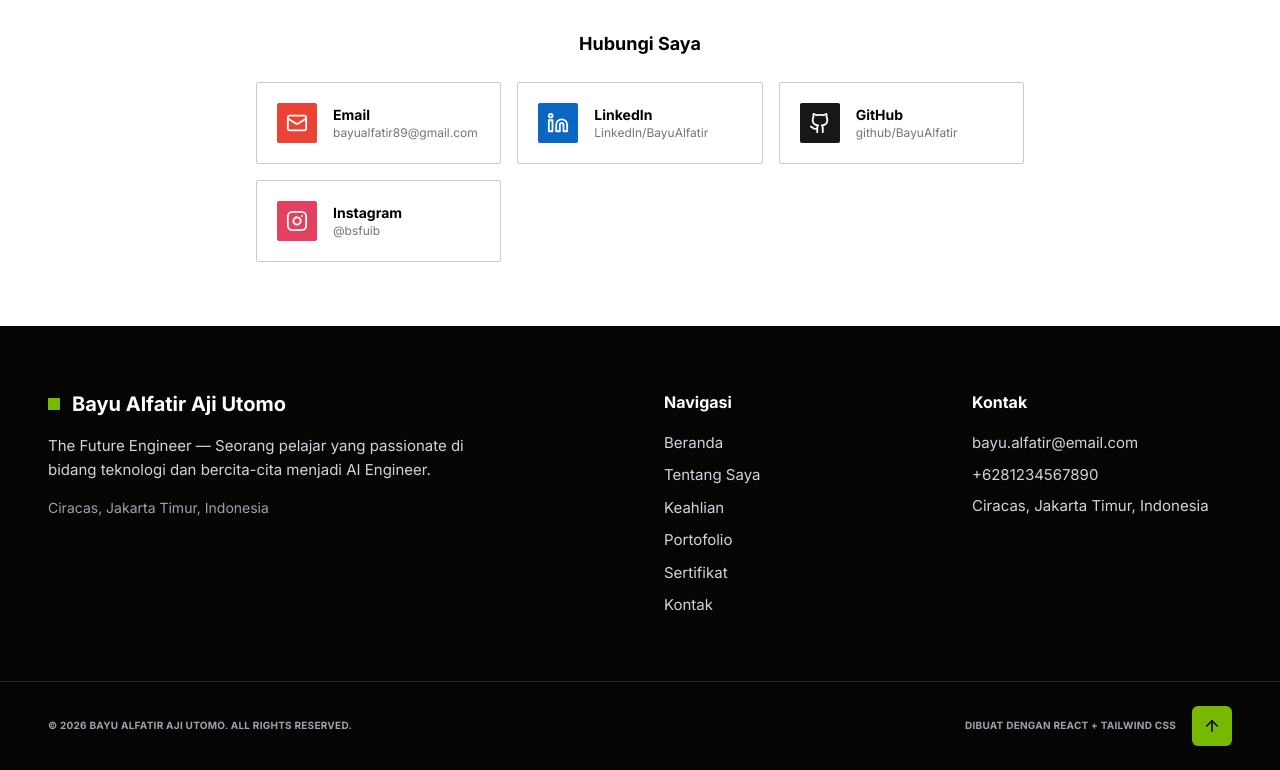
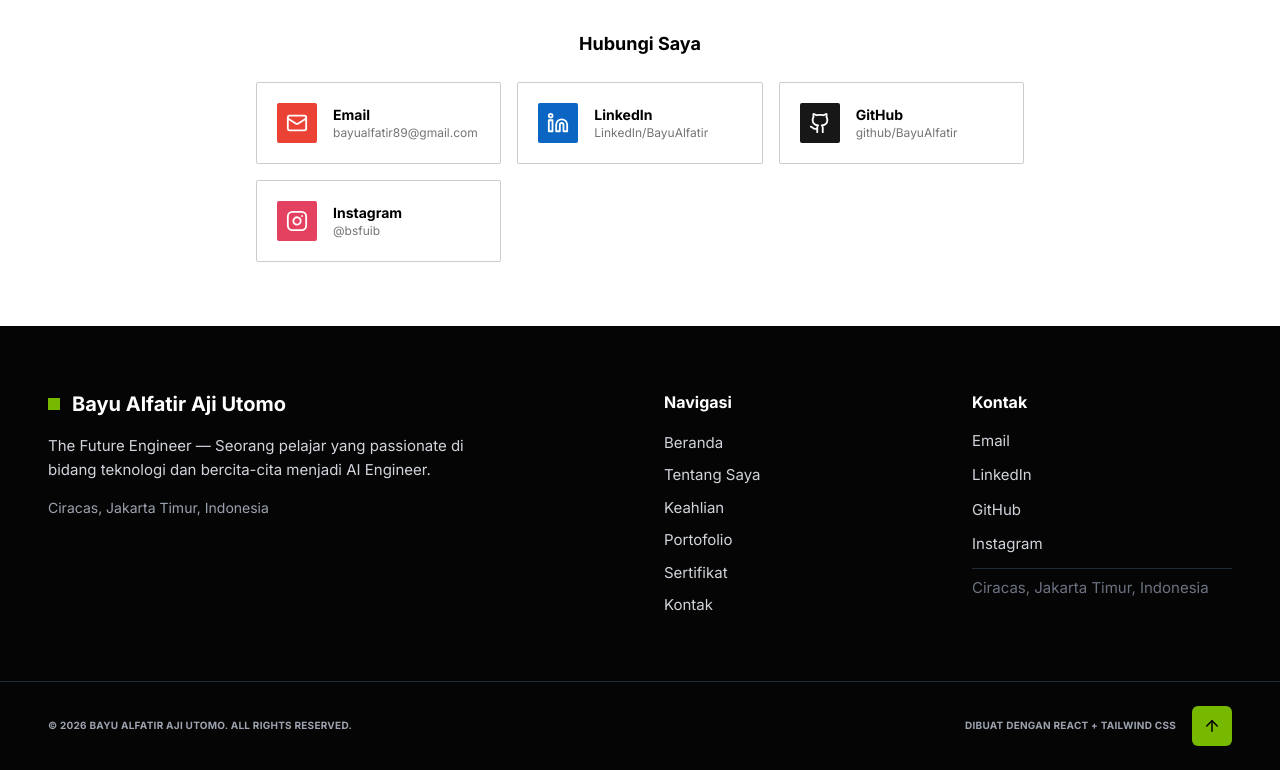
Before and after one commit to C175244/Portofolio-Bayu, a React (Vite) app: page / in a window 1280 px wide. Shown: the part 4193-4963 px from the top of the page. Built offline with nearby package versions, Linux system fonts and the light colour scheme.

Commit message:
Update Footer.jsx

```diff
--- a/src/Footer.jsx
+++ b/src/Footer.jsx
@@ -1,5 +1,5 @@
 import { useLanguage } from './LanguageContext';
-import { translations, profile } from './data';
+import { translations, profile, socialLinks } from './data';
 import { ArrowUp } from 'lucide-react';
 
 export default function Footer() {
@@ -23,8 +23,6 @@ export default function Footer() {
     const el = document.getElementById(id);
     if (el) el.scrollIntoView({ behavior: 'smooth' });
   };
-
-  const waNumber = profile.whatsapp.replace(/\+/g, '');
 
   return (
     <footer className="bg-[#050505]">
@@ -68,31 +66,25 @@ export default function Footer() {
             </ul>
           </div>
 
-          {/* Contact Info */}
+          {/* Contact Info (Sync dengan Social Links di Data) */}
           <div>
             <h4 className="text-white text-base font-bold mb-4">
               {lang === 'id' ? 'Kontak' : 'Contact'}
             </h4>
-            <ul className="space-y-2">
-              <li>
-                <a
-                  href={`mailto:${profile.email}`}
-                  className="text-gray-300 text-[15px] hover:text-nvidia-green transition-colors"
-                >
-                  {profile.email}
-                </a>
-              </li>
-              <li>
-                <a
-                  href={`https://wa.me/${waNumber}`}
-                  target="_blank"
-                  rel="noopener noreferrer"
-                  className="text-gray-300 text-[15px] hover:text-nvidia-green transition-colors"
-                >
-                  {profile.whatsapp}
-                </a>
-              </li>
-              <li className="text-gray-300 text-[15px]">
+            <ul className="space-y-3">
+              {socialLinks.map((social) => (
+                <li key={social.id}>
+                  <a
+                    href={social.url}
+                    target="_blank"
+                    rel="noopener noreferrer"
+                    className="text-gray-300 text-[15px] hover:text-nvidia-green transition-colors block"
+                  >
+                    {social.name}
+                  </a>
+                </li>
+              ))}
+              <li className="text-gray-500 text-[15px] pt-2 mt-2 border-t border-gray-800">
                 {profile.location}
               </li>
             </ul>
```
